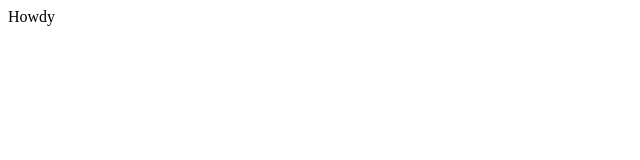
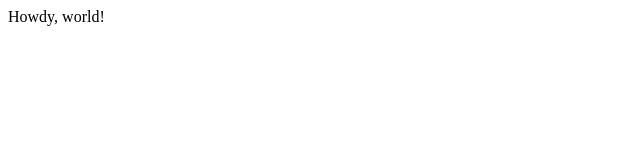
Before and after one commit to chestercharles/chestercharlescarmer.com, a plain HTML site: page index.html in a window 1280 px wide. Shown: the full height of the page, 0-640 px from the left. Drawn offline with Linux system fonts and the light colour scheme.

Commit message:
chore: add world

```diff
--- a/index.html
+++ b/index.html
@@ -6,6 +6,6 @@
     <meta name="viewport" content="width=device-width, initial-scale=1.0" />
   </head>
   <body>
-    Howdy
+    Howdy, world!
   </body>
 </html>
```
